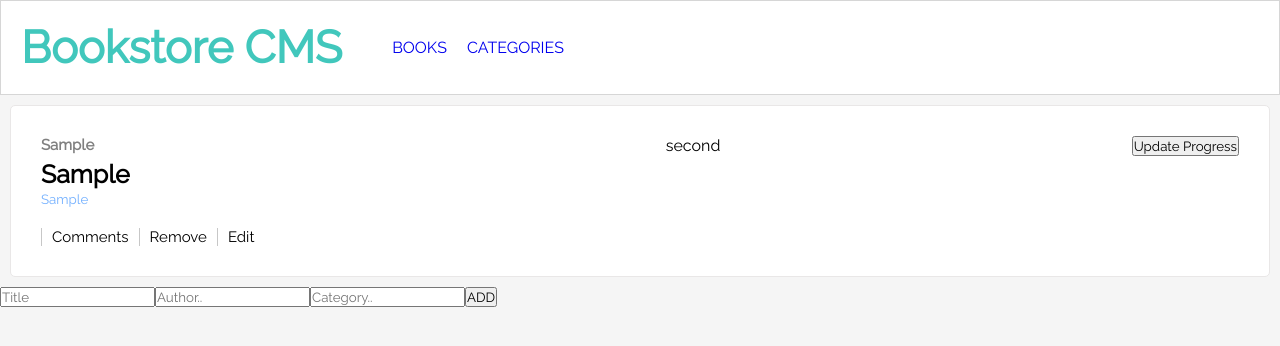
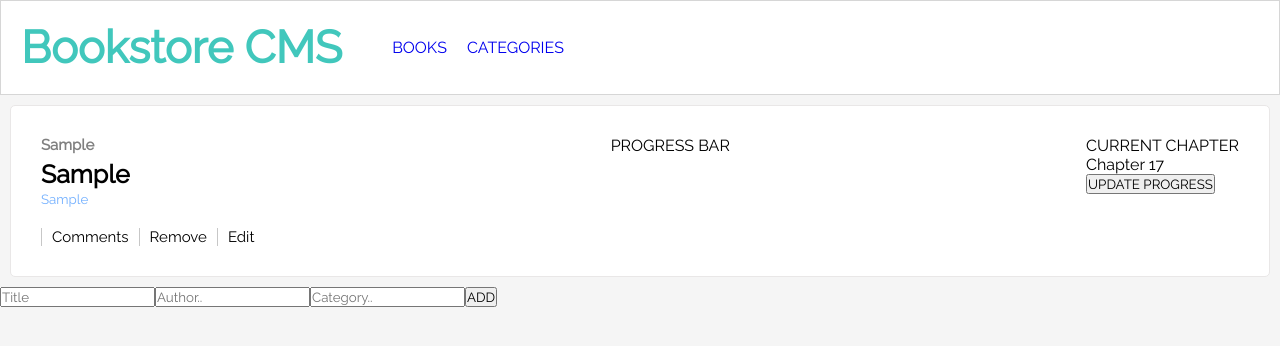
Before and after one commit to Amedzro-Elikplim/Bookstore, a React (Create React App) app: page / in a window 1280 px wide. Both pictures are taken after typing "Sample", "Sample", "Sample" into the empty fields and a click on the button "ADD". Shown: the top 346 px of the page. Built offline with nearby package versions, Linux system fonts and the light colour scheme; no server answers.

Commit message:
Add third section elements

```diff
--- a/src/Components/Book.js
+++ b/src/Components/Book.js
@@ -44,10 +44,12 @@ function Book(props) {
         </div>
       </div>
 
-      <div>second</div>
+      <div>PROGRESS BAR</div>
 
       <div className="current-chapter">
-        <button type="button">Update Progress</button>
+        <p className="current">CURRENT CHAPTER</p>
+        <p className="chapter">Chapter 17</p>
+        <button type="button" className="update-button">UPDATE PROGRESS</button>
       </div>
     </div>
   );
```
